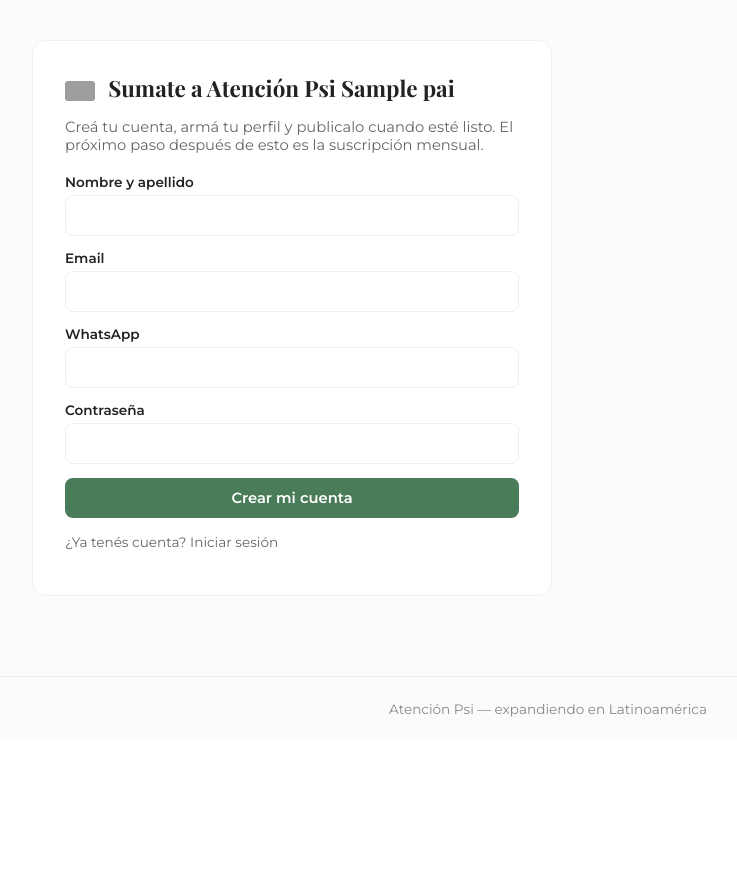
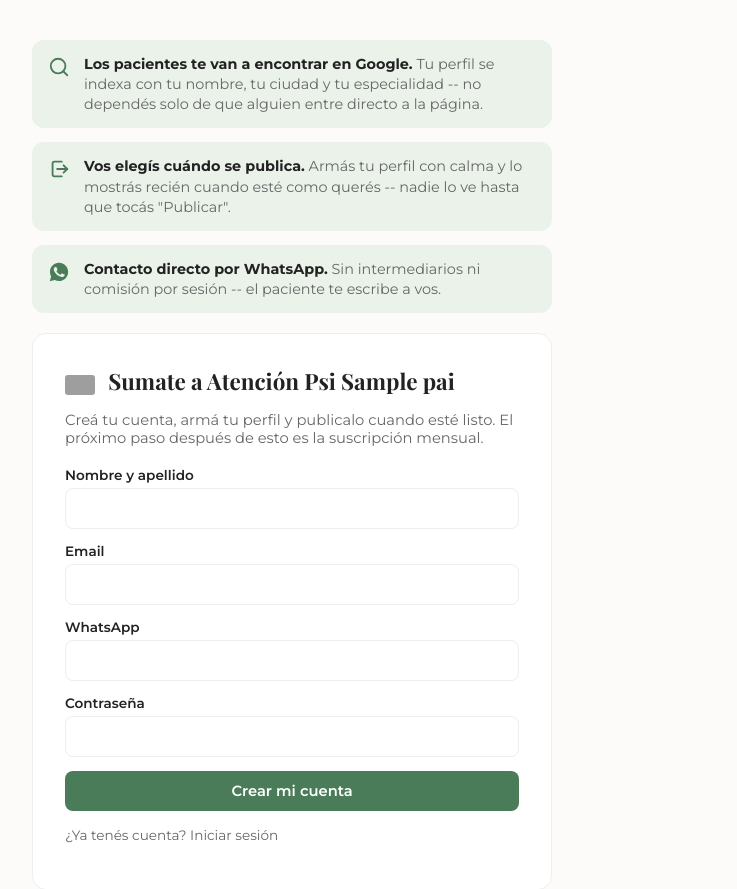
Before and after one commit to LeandroFrattini/atencionpsi-latam, a Django app: a page that uses templates/base.html in a window 1280 px wide. Shown: the part 71-960 px from the top of the page, without its empty margins (92-829 px from the left). Before the commit the page ends 788 px from the top, so only its background shows below. Run offline with Django 5.2, Linux system fonts and the light colour scheme; tables that the repository leaves empty hold one stand-in row (values such as "Sample post"); grey boxes are pictures that could not be loaded.

Commit message:
Copy de captación en el registro + "agregar orientación" simétrico a público
En la página de "Sumate como profesional" se agregó una sección de 3
beneficios arriba del form (Google, control sobre cuándo se publica,
contacto directo por WhatsApp) -- antes era solo el form pelado, sin
ningún argumento de por qué sumarse.

"Orientación" ahora puede crecer con lo que escriba el profesional si
no encuentra la suya en la lista, igual que ya pasaba con "¿Para
quién?" (Publico) -- estaba asimétrico que uno tuviera esa opción y
el otro no.

2 tests nuevos (46 en total).

```diff
--- a/portal/forms.py
+++ b/portal/forms.py
@@ -25,8 +25,17 @@ class PerfilForm(forms.ModelForm):
     # cada país, en vez de que la dueña tenga que darlas de alta a mano en
     # el admin antes de que alguien las pueda usar.
     publico_nuevo = forms.CharField(
-        label='¿No está en la lista? Escribilo acá', max_length=60, required=False,
+        label='¿El público que atendés no está en la lista? Escribilo acá', max_length=60, required=False,
         help_text='Ej: "Adultos mayores", "Deportistas" -- se agrega a las opciones para todos'
+    )
+    # Mismo patrón que publico_nuevo, para Orientación -- estaba asimétrico
+    # que "¿Para quién?" pudiera crecer sola y "Orientación" no. El form
+    # renderiza los campos declarados acá (no del modelo) al final, después
+    # de las dos listas de checkboxes -- por eso los labels tienen que
+    # aclarar a cuál lista corresponde cada uno, no alcanza con la posición.
+    orientacion_nueva = forms.CharField(
+        label='¿Tu orientación no está en la lista? Escribila acá', max_length=60, required=False,
+        help_text='Ej: "Gestalt", "EMDR" -- se agrega a las opciones para todos'
     )
 
     class Meta:
--- a/portal/views.py
+++ b/portal/views.py
@@ -6,7 +6,7 @@ from django.contrib import messages
 from django.http import Http404, HttpResponseNotAllowed
 from django.shortcuts import get_object_or_404, redirect, render
 
-from directorio.models import Pais, Psicologo, Publico
+from directorio.models import Orientacion, Pais, Psicologo, Publico
 
 from .forms import FormacionFormSet, PerfilForm, RegistroForm
 
@@ -92,6 +92,14 @@ def editar_perfil(request):
                 )
                 psicologo.publicos.add(publico)
 
+            orientacion_nueva = form.cleaned_data.get('orientacion_nueva', '').strip()
+            if orientacion_nueva:
+                orientacion, _creada = Orientacion.objects.get_or_create(
+                    nombre__iexact=orientacion_nueva,
+                    defaults={'nombre': orientacion_nueva},
+                )
+                psicologo.orientaciones.add(orientacion)
+
             messages.success(request, 'Perfil actualizado.')
             return redirect('portal_dashboard')
     else:
--- a/static/css/base.css
+++ b/static/css/base.css
@@ -327,6 +327,16 @@ main {
     border-radius: 14px;
     padding: 32px;
 }
+
+.registro-beneficios { max-width: 520px; margin-bottom: 20px; }
+.registro-beneficios-lista { list-style: none; margin: 0; padding: 0; display: flex; flex-direction: column; gap: 14px; }
+.registro-beneficios-lista li {
+    display: flex; align-items: flex-start; gap: 14px;
+    background: var(--verde-suave); border-radius: 12px; padding: 14px 16px;
+}
+.registro-beneficios-lista svg { color: var(--verde-oscuro); flex-shrink: 0; margin-top: 2px; }
+.registro-beneficios-lista strong { color: var(--texto-titulo); }
+.registro-beneficios-lista div { font-size: 0.9rem; color: var(--texto-secundario); line-height: 1.4; }
 .portal-card h1 { font-size: 1.4rem; color: var(--texto-titulo); margin: 0 0 8px; }
 .portal-subtitulo { font-size: 1rem; color: var(--texto-titulo); margin: 24px 0 10px; }
 .portal-lead { color: var(--texto-secundario); font-size: 0.92rem; margin-bottom: 20px; }
--- a/templates/base.html
+++ b/templates/base.html
@@ -28,7 +28,7 @@
     <link rel="preconnect" href="https://fonts.googleapis.com">
     <link rel="preconnect" href="https://fonts.gstatic.com" crossorigin>
     <link href="https://fonts.googleapis.com/css2?family=Playfair+Display:wght@600;700&family=Montserrat:wght@400;600;700&family=Caveat:wght@600;700&display=swap" rel="stylesheet">
-    <link rel="stylesheet" href="{% static 'css/base.css' %}?v=8">
+    <link rel="stylesheet" href="{% static 'css/base.css' %}?v=9">
     {% block json_ld %}{% endblock %}
     {% block extra_head %}{% endblock %}
 </head>
--- a/templates/portal/registro.html
+++ b/templates/portal/registro.html
@@ -2,6 +2,23 @@
 {% load static %}
 {% block title %}Sumate como profesional | Atención Psi {{ pais.nombre }}{% endblock %}
 {% block content %}
+<div class="registro-beneficios">
+    <ul class="registro-beneficios-lista">
+        <li>
+            <svg viewBox="0 0 24 24" width="22" height="22" fill="none" stroke="currentColor" stroke-width="2" stroke-linecap="round" stroke-linejoin="round"><circle cx="11" cy="11" r="8"/><line x1="21" y1="21" x2="16.65" y2="16.65"/></svg>
+            <div><strong>Los pacientes te van a encontrar en Google.</strong> Tu perfil se indexa con tu nombre, tu ciudad y tu especialidad -- no dependés solo de que alguien entre directo a la página.</div>
+        </li>
+        <li>
+            <svg viewBox="0 0 24 24" width="22" height="22" fill="none" stroke="currentColor" stroke-width="2" stroke-linecap="round" stroke-linejoin="round"><path d="M15 4H7a2 2 0 0 0-2 2v12a2 2 0 0 0 2 2h8"/><path d="M10 12h11"/><path d="M17 8l4 4-4 4"/></svg>
+            <div><strong>Vos elegís cuándo se publica.</strong> Armás tu perfil con calma y lo mostrás recién cuando esté como querés -- nadie lo ve hasta que tocás "Publicar".</div>
+        </li>
+        <li>
+            <svg viewBox="0 0 24 24" width="22" height="22" fill="currentColor"><path d="M12.04 2C6.58 2 2.13 6.45 2.13 11.91c0 1.77.46 3.45 1.28 4.9L2 22l5.31-1.39a9.9 9.9 0 0 0 4.73 1.2h.01c5.46 0 9.9-4.45 9.9-9.9C21.95 6.45 17.5 2 12.04 2Zm5.8 14.02c-.24.68-1.19 1.24-1.95 1.4-.52.11-1.19.2-3.46-.74-2.9-1.2-4.77-4.15-4.92-4.34-.14-.2-1.18-1.57-1.18-3 0-1.42.75-2.12 1.02-2.41.27-.29.58-.36.78-.36h.56c.18 0 .42-.07.65.5.24.58.81 2.01.88 2.16.07.15.12.32.02.52-.1.2-.15.32-.3.5-.15.17-.31.39-.44.52-.15.15-.3.31-.13.6.17.3.76 1.26 1.64 2.04 1.13 1 2.07 1.32 2.37 1.47.3.15.48.13.65-.08.18-.2.73-.85.93-1.15.2-.29.4-.24.66-.15.27.1 1.7.8 1.99.95.29.15.48.22.55.34.07.13.07.72-.17 1.4Z"/></svg>
+            <div><strong>Contacto directo por WhatsApp.</strong> Sin intermediarios ni comisión por sesión -- el paciente te escribe a vos.</div>
+        </li>
+    </ul>
+</div>
+
 <div class="portal-card">
     <h1><img src="{% static pais.bandera_svg %}" alt="" class="bandera-icono bandera-icono-titulo"> Sumate a Atención Psi {{ pais.nombre }}</h1>
     <p class="portal-lead">Creá tu cuenta, armá tu perfil y publicalo cuando esté listo. El próximo paso después de esto es la suscripción mensual.</p>
```
Also changed, not shown: portal/tests.py (+11 -0 lines).
